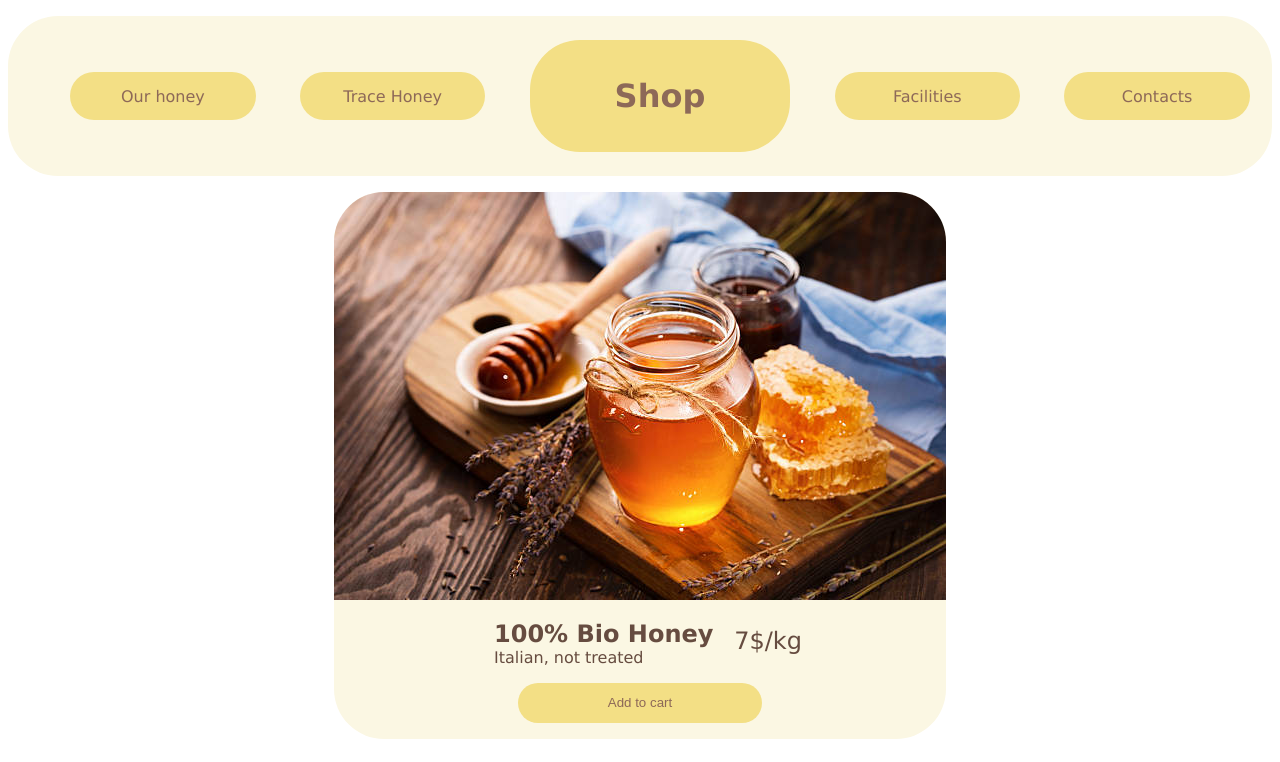
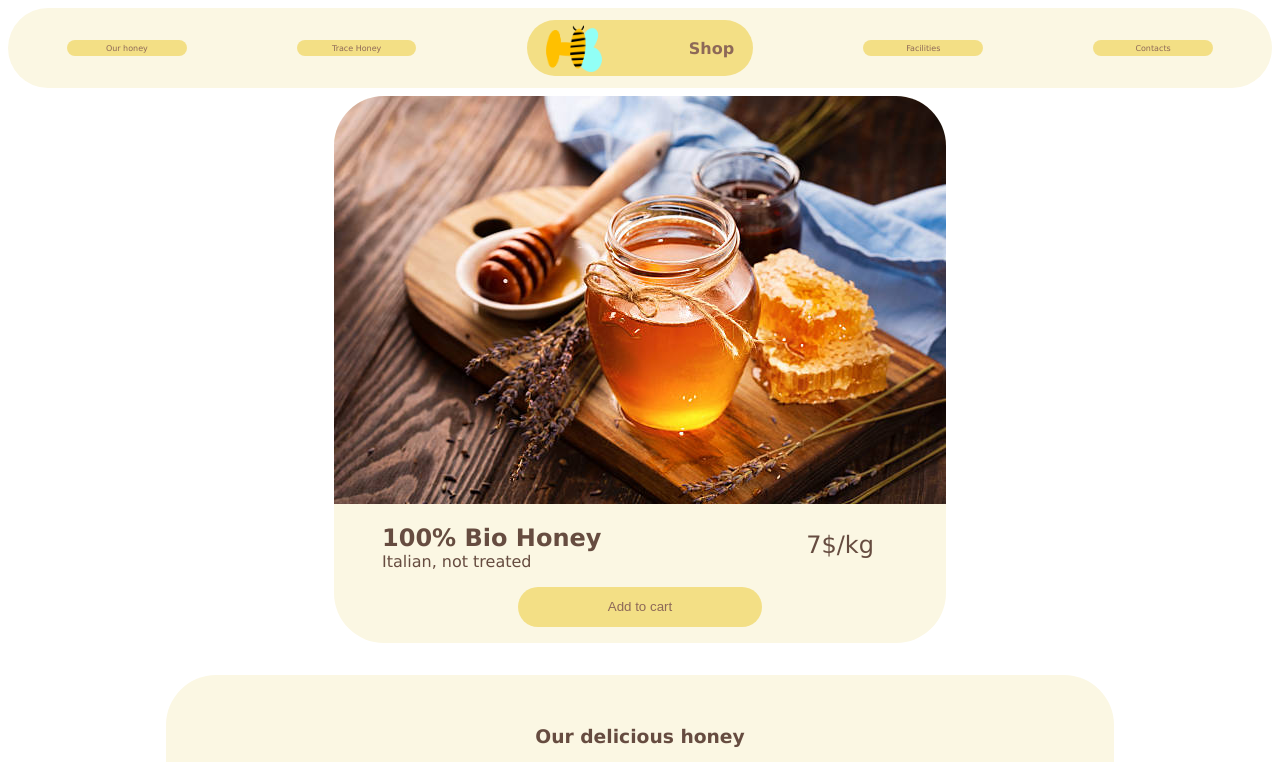
Before and after one commit to AlessiaLuongo/U2---W1--D3-Honey, a plain HTML site: page index.html in a window 1280 px wide. Shown: the top 762 px of the page. Drawn offline with Linux system fonts and the light colour scheme.

Commit message:
second commit

```diff
--- a/index.html
+++ b/index.html
@@ -12,7 +12,10 @@
         <ul>
           <li><a href="http://www.epicode.com">Our honey</a></li>
           <li><a href="http://www.epicode.com">Trace Honey</a></li>
-          <li><a href="http://www.epicode.com">Shop</a></li>
+          <li>
+            <img src="assets/imgs/logo.png" alt="" />
+            <a href="http://www.epicode.com">Shop</a>
+          </li>
           <li><a href="http://www.epicode.com">Facilities</a></li>
           <li><a href="http://www.epicode.com">Contacts</a></li>
         </ul>
--- a/style.css
+++ b/style.css
@@ -15,14 +15,21 @@ nav ul {
   justify-content: space-around;
   list-style: none;
   align-items: center;
+  font-size: 0.5em;
 }
-
+ul {
+  padding-left: 0.5em;
+  padding-right: 0.5em;
+}
+ul img {
+  width: 30%;
+}
 nav ul li {
   display: flex;
   flex-direction: column;
   justify-content: center;
-  height: 3em;
-  width: 12%;
+  height: 2em;
+  width: 8%;
   background-color: #f3df85;
   border-top-left-radius: 50px;
   border-top-right-radius: 50px;
@@ -36,6 +43,10 @@ li:nth-child(3) {
   height: 70%;
   font-weight: 700;
   font-size: 2em;
+  display: flex;
+  flex-direction: row;
+  align-items: center;
+  justify-content: space-between;
 }
 
 li a {
@@ -87,12 +98,12 @@ main {
   align-content: flex-start;
   flex-direction: column;
   flex-wrap: wrap;
-  padding-left: 10em;
+  padding-left: 3em;
 }
 span {
   display: flex;
   flex-direction: row-reverse;
-  padding-right: 6em;
+  padding-right: 3em;
   color: #5e4237f2;
   font-size: 1.5em;
 }
```
